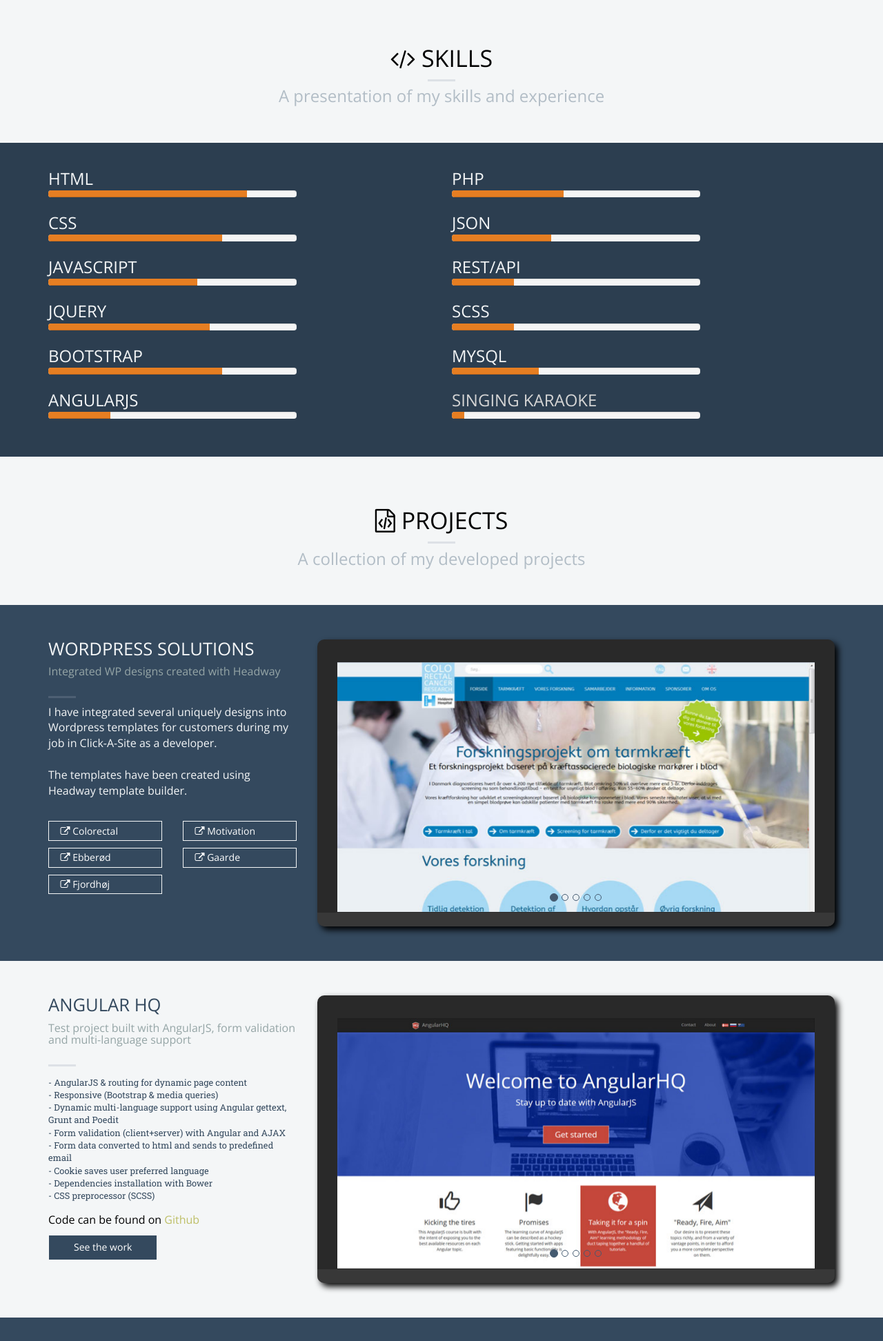
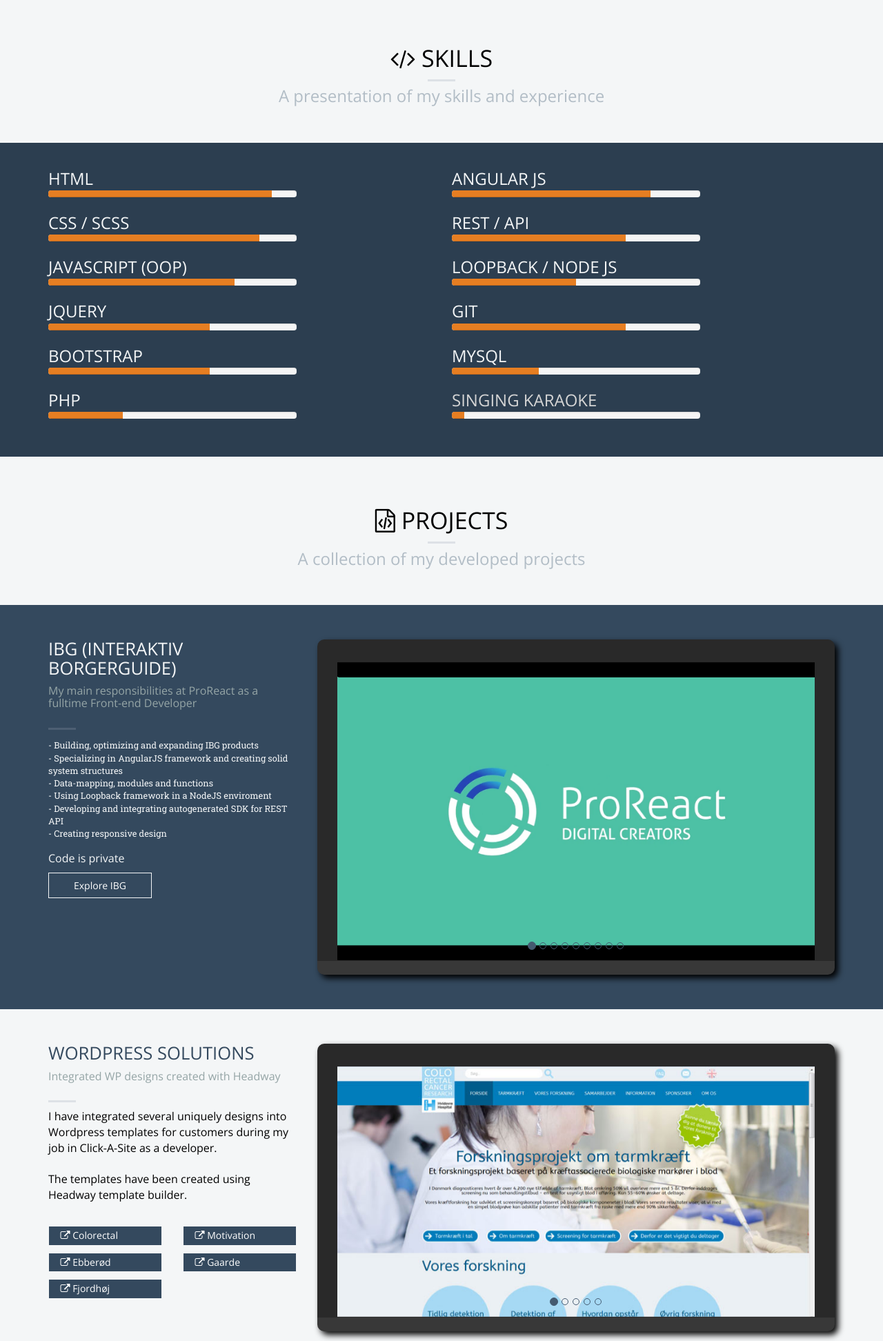
Before and after one commit to bgpedersen/BMGPmediaOld, a PHP site: page / in a window 1280 px wide. Shown: the part 1703-3647 px from the top of the page at 69% size. Run offline with PHP 8.4, Linux system fonts and the light colour scheme; some libraries are stand-ins or nearby versions.

Commit message:
Updated skills and projects

```diff
--- a/includes/projects.php
+++ b/includes/projects.php
@@ -7,6 +7,117 @@
 
 		</header>
 	</div> <!-- content container END -->
+
+
+	<!-- Project 7 -->
+	<article>
+		<div class="container">
+			<div class="row">
+				<div class="col-md-4 col-xs-12">
+					<div class="project_content_left">
+						<h4>IBG (Interaktiv Borgerguide)</h4>
+						<h5>My main responsibilities at ProReact as a fulltime Front-end Developer</h5>
+						<img src="images/grey_line.png" class="line" alt="grey_line">
+						<ul>
+							<li>- Building, optimizing and expanding IBG products</li>
+							<li>- Specializing in AngularJS framework and creating solid system structures</li>
+							<li>- Data-mapping, modules and functions</li>
+							<li>- Using Loopback framework in a NodeJS enviroment</li>
+							<li>- Developing and integrating autogenerated SDK for REST API</li>
+							<li>- Creating responsive design</li>
+						</ul>
+						<p>Code is private</p>
+						<a href="http://proreact.dk/wp/interaktiv-borgerguide/" target="_blank"><button type="button" class="btn btn-large btn-info">Explore IBG</button></a>
+					</div>
+				</div><!-- col left description end -->
+				<div class="col-md-8 col-xs-12">
+					<div class="project_content_right">
+						<div class="project-image">
+
+							<!-- Carousel 7-->
+							<div id="carousel7" class="carousel slide" data-ride="carousel">
+								<!-- Indicators -->
+								<ol class="carousel-indicators">
+									<li data-target="#carousel7" data-slide-to="0" class="active"></li>
+									<li data-target="#carousel7" data-slide-to="1"></li>
+									<li data-target="#carousel7" data-slide-to="2"></li>
+									<li data-target="#carousel7" data-slide-to="3"></li>
+									<li data-target="#carousel7" data-slide-to="4"></li>
+									<li data-target="#carousel7" data-slide-to="5"></li>
+									<li data-target="#carousel7" data-slide-to="6"></li>
+									<li data-target="#carousel7" data-slide-to="7"></li>
+									<li data-target="#carousel7" data-slide-to="8"></li>
+								</ol>
+
+								<!-- Wrapper for slides -->
+								<div class="carousel-inner" role="listbox">
+									<div class="item active">
+										<img src="images/proreact/1.png" alt="proreact_1">
+									</div>
+
+									<div class="item">
+										<img src="images/proreact/2.png" alt="proreact_2">
+									</div>
+
+									<div class="item">
+										<img src="images/proreact/3.png" alt="proreact_3">
+									</div>
+									<div class="item">
+										<img src="images/proreact/4.png" alt="proreact_2">
+									</div>
+
+									<div class="item">
+										<img src="images/proreact/5.png" alt="proreact_3">
+									</div>
+									<div class="item">
+										<img src="images/proreact/6.png" alt="proreact_2">
+									</div>
+
+									<div class="item">
+										<img src="images/proreact/7.png" alt="proreact_3">
+									</div>
+									<div class="item">
+										<img src="images/proreact/8.png" alt="proreact_3">
+									</div>
+									<div class="item">
+										<img src="images/proreact/9.png" alt="proreact_3">
+									</div>
+
+
+								</div>
+
+								<!-- Left and right controls -->
+								<!-- <a class="left carousel-control" href="#carousel3" role="button" data-slide="prev">
+									<span class="glyphicon glyphicon-chevron-left" aria-hidden="true"></span>
+									<span class="sr-only">Previous</span>
+								</a>
+								<a class="right carousel-control" href="#carousel3" role="button" data-slide="next">
+									<span class="glyphicon glyphicon-chevron-right" aria-hidden="true"></span>
+									<span class="sr-only">Next</span>
+								</a> -->
+							</div><!-- Carousel 7 End -->
+
+						</div>
+					</div>
+				</div><!-- col right image end -->
+
+			</div><!-- row end -->
+		</div><!-- container end -->
+	</article><!-- article end -->
+	<!-- Project 7 end -->
+
+
+
+
+
+
+
+
+
+
+
+
+
 	<!-- Project 5 -->
 	<article>
 		<div class="container">
--- a/includes/skills.php
+++ b/includes/skills.php
@@ -16,30 +16,31 @@
 							<div class="skill-individual">
 								<p>HTML</p>
 								<div class="progress">
-									<div class="progress-bar" role="progressbar" aria-valuenow="80"
-									aria-valuemin="0" aria-valuemax="100" style="width: 80%;">
-									<span class="sr-only">80% Complete</span>
+									<div class="progress-bar" role="progressbar" aria-valuenow="90"
+									aria-valuemin="0" aria-valuemax="100" style="width: 90%;">
+									<span class="sr-only">90% Complete</span>
 								</div><!-- progress bar end -->
 							</div><!-- progress end -->
 						</div><!-- Skill individual end -->
 						<div class="skill-individual">
-							<p>CSS</p>
+							<p>CSS / SCSS</p>
 							<div class="progress">
-								<div class="progress-bar" role="progressbar" aria-valuenow="70"
-								aria-valuemin="0" aria-valuemax="100" style="width: 70%;">
-								<span class="sr-only">70% Complete</span>
+								<div class="progress-bar" role="progressbar" aria-valuenow="85"
+								aria-valuemin="0" aria-valuemax="100" style="width: 85%;">
+								<span class="sr-only">85% Complete</span>
 							</div><!-- progress bar end -->
 						</div><!-- progress end -->
 					</div><!-- Skill individual end -->
 					<div class="skill-individual">
-						<p>Javascript</p>
+						<p>Javascript (OOP)</p>
 						<div class="progress">
-							<div class="progress-bar" role="progressbar" aria-valuenow="60"
-							aria-valuemin="0" aria-valuemax="100" style="width: 60%;">
-							<span class="sr-only">60% Complete</span>
+							<div class="progress-bar" role="progressbar" aria-valuenow="75"
+							aria-valuemin="0" aria-valuemax="100" style="width: 75%;">
+							<span class="sr-only">75% Complete</span>
 						</div><!-- progress bar end -->
 					</div><!-- progress end -->
 				</div><!-- Skill individual end -->
+
 				<div class="skill-individual">
 					<p>JQuery</p>
 					<div class="progress">
@@ -52,61 +53,64 @@
 			<div class="skill-individual">
 				<p>Bootstrap</p>
 				<div class="progress">
-					<div class="progress-bar" role="progressbar" aria-valuenow="70"
-					aria-valuemin="0" aria-valuemax="100" style="width: 70%;">
-					<span class="sr-only">70% Complete</span>
+					<div class="progress-bar" role="progressbar" aria-valuenow="65"
+					aria-valuemin="0" aria-valuemax="100" style="width: 65%;">
+					<span class="sr-only">65% Complete</span>
 				</div><!-- progress bar end -->
 			</div><!-- progress end -->
 		</div><!-- Skill individual end -->
 		<div class="skill-individual">
-				<p>AngularJS</p>
-				<div class="progress">
-					<div class="progress-bar" role="progressbar" aria-valuenow="25"
-					aria-valuemin="0" aria-valuemax="100" style="width: 25%;">
-					<span class="sr-only">25% Complete</span>
-				</div><!-- progress bar end -->
-			</div><!-- progress end -->
-		</div><!-- Skill individual end -->
+	<p>PHP</p>
+	<div class="progress">
+		<div class="progress-bar" role="progressbar" aria-valuenow="30"
+		aria-valuemin="0" aria-valuemax="100" style="width: 30%;">
+		<span class="sr-only">30% Complete</span>
+	</div><!-- progress bar end -->
+</div><!-- progress end -->
+</div><!-- Skill individual end -->
+
 	</div><!-- col end -->
 
 	<!-- RIGHT COLUMN -->
 	<div class="col-md-4 col-md-offset-2 col-xs-12">
 		<div class="skill-individual">
-			<p>PHP</p>
-			<div class="progress">
-				<div class="progress-bar" role="progressbar" aria-valuenow="45"
-				aria-valuemin="0" aria-valuemax="100" style="width: 45%;">
-				<span class="sr-only">45% Complete</span>
-			</div><!-- progress bar end -->
-		</div><!-- progress end -->
-	</div><!-- Skill individual end -->
-	<div class="skill-individual">
-		<p>JSON</p>
+				<p>Angular JS</p>
+				<div class="progress">
+					<div class="progress-bar" role="progressbar" aria-valuenow="80"
+					aria-valuemin="0" aria-valuemax="100" style="width: 80%;">
+					<span class="sr-only">80% Complete</span>
+				</div><!-- progress bar end -->
+			</div><!-- progress end -->
+		</div><!-- Skill individual end -->
+
+<div class="skill-individual">
+	<p>REST / API</p>
+	<div class="progress">
+		<div class="progress-bar" role="progressbar" aria-valuenow="70"
+		aria-valuemin="0" aria-valuemax="100" style="width: 70%;">
+		<span class="sr-only">70% Complete</span>
+	</div><!-- progress bar end -->
+</div><!-- progress end -->
+</div><!-- Skill individual end -->
+<div class="skill-individual">
+		<p>Loopback / Node JS</p>
 		<div class="progress">
-			<div class="progress-bar" role="progressbar" aria-valuenow="40"
-			aria-valuemin="0" aria-valuemax="100" style="width: 40%;">
-			<span class="sr-only">40% Complete</span>
+			<div class="progress-bar" role="progressbar" aria-valuenow="50"
+			aria-valuemin="0" aria-valuemax="100" style="width: 50%;">
+			<span class="sr-only">50% Complete</span>
 		</div><!-- progress bar end -->
 	</div><!-- progress end -->
 </div><!-- Skill individual end -->
 <div class="skill-individual">
-	<p>REST/API</p>
-	<div class="progress">
-		<div class="progress-bar" role="progressbar" aria-valuenow="25"
-		aria-valuemin="0" aria-valuemax="100" style="width: 25%;">
-		<span class="sr-only">25% Complete</span>
-	</div><!-- progress bar end -->
-</div><!-- progress end -->
-</div><!-- Skill individual end -->
-<div class="skill-individual">
-	<p>SCSS</p>
-	<div class="progress">
-		<div class="progress-bar" role="progressbar" aria-valuenow="25"
-		aria-valuemin="0" aria-valuemax="100" style="width: 25%;">
-		<span class="sr-only">25% Complete</span>
-	</div><!-- progress bar end -->
-</div><!-- progress end -->
-</div><!-- Skill individual end -->
+			<p>GIT</p>
+			<div class="progress">
+				<div class="progress-bar" role="progressbar" aria-valuenow="70"
+				aria-valuemin="0" aria-valuemax="100" style="width: 70%;">
+				<span class="sr-only">70% Complete</span>
+			</div><!-- progress bar end -->
+		</div><!-- progress end -->
+	</div><!-- Skill individual end -->
+
 <div class="skill-individual">
 	<p>MySQL</p>
 	<div class="progress">
```
Also changed, not shown: images/proreact/1.png (added), images/proreact/2.png (added), images/proreact/3.png (added), images/proreact/4.png (added), images/proreact/5.png (added), images/proreact/6.png (added), images/proreact/7.png (added), images/proreact/8.png (added), images/proreact/9.png (added), 1 other file.
